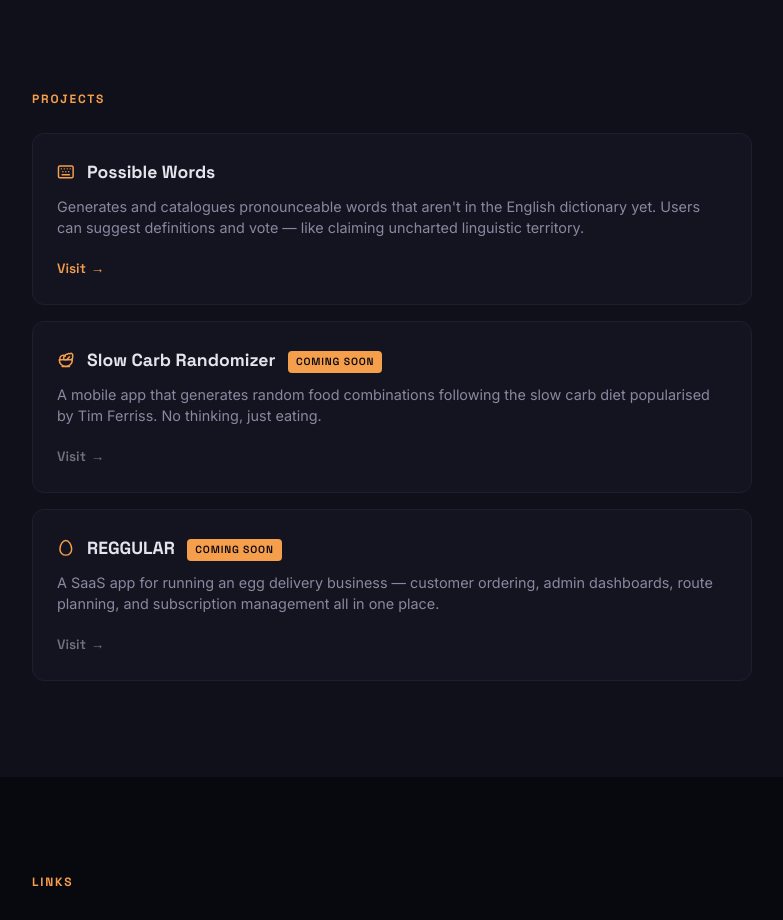
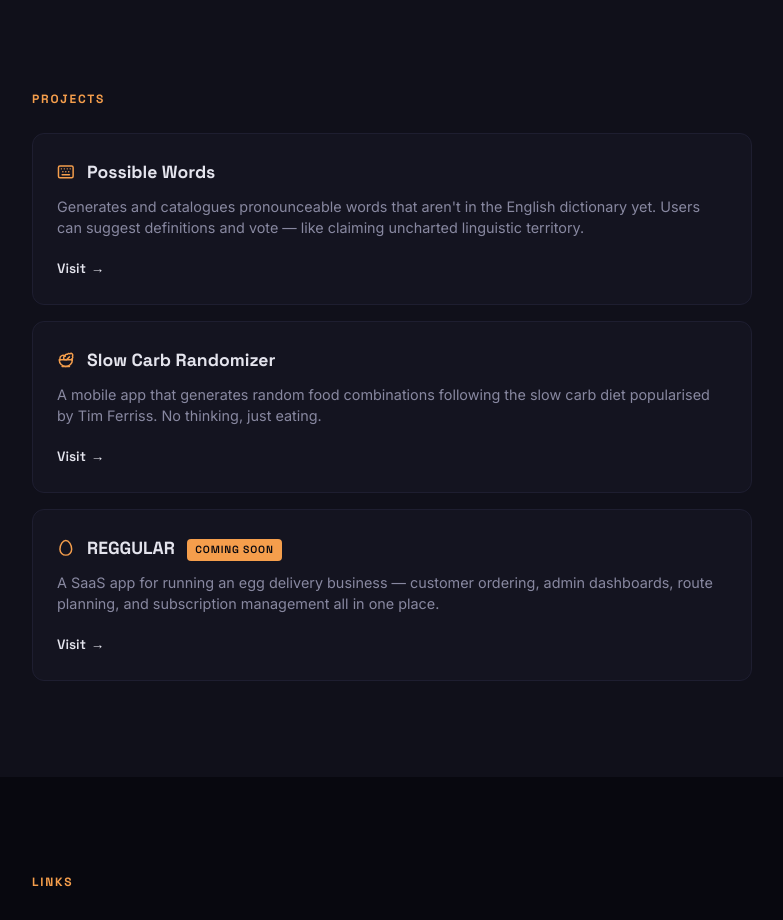
Before and after one commit to jimtaylor123/personal-site, a Vue app: page / in a window 1280 px wide. Shown: the part 1480-2400 px from the top of the page, without its empty margins (248-1031 px from the left). Built offline with nearby package versions, Linux system fonts and the light colour scheme.

Commit message:
feat: update ProjectsSection to enable project links and remove status display

```diff
--- a/src/components/ProjectsSection.vue
+++ b/src/components/ProjectsSection.vue
@@ -13,7 +13,6 @@ const projects = [
     description: 'A mobile app that generates random food combinations following the slow carb diet popularised by Tim Ferriss. No thinking, just eating.',
     url: 'https://slowcarbrandomizer.jimtaylor.space',
     icon: Salad,
-    status: 'Coming Soon',
   },
   {
     title: 'REGGULAR',
@@ -30,20 +29,17 @@ const projects = [
     <div class="section-inner">
       <h2 class="section-label">Projects</h2>
       <div class="project-grid">
-        <article v-for="p in projects" :key="p.title" class="project-card">
+        <a v-for="p in projects" :key="p.title" :href="p.url" class="project-card" target="_blank" rel="noopener">
           <h3 class="project-title">
             <span class="project-icon" aria-hidden="true"><component :is="p.icon" /></span>
             {{ p.title }}
             <span v-if="p.status" class="status-badge">{{ p.status }}</span>
           </h3>
           <p class="project-desc">{{ p.description }}</p>
-          <span v-if="p.status" class="project-link project-link--disabled">
+          <span class="project-link">
             Visit <span aria-hidden="true">&rarr;</span>
           </span>
-          <a v-else :href="p.url" class="project-link" target="_blank" rel="noopener">
-            Visit <span aria-hidden="true">&rarr;</span>
-          </a>
-        </article>
+        </a>
       </div>
     </div>
   </section>
@@ -78,14 +74,18 @@ const projects = [
 }
 
 .project-card {
+  display: block;
   padding: 1.5rem;
   border-radius: 12px;
   background: var(--color-surface);
   border: 1px solid var(--color-border);
+  color: inherit;
+  text-decoration: none;
   transition: border-color 0.2s, box-shadow 0.2s, background-color 0.2s;
 }
 
-.project-card:hover {
+.project-card:hover,
+.project-card:focus-visible {
   border-color: var(--color-accent);
   box-shadow: 0 0 0 1px var(--color-accent-glow);
 }
@@ -141,9 +141,4 @@ const projects = [
   gap: 0.3rem;
 }
 
-.project-link--disabled {
-  opacity: 0.45;
-  cursor: not-allowed;
-  user-select: none;
-}
 </style>
```
